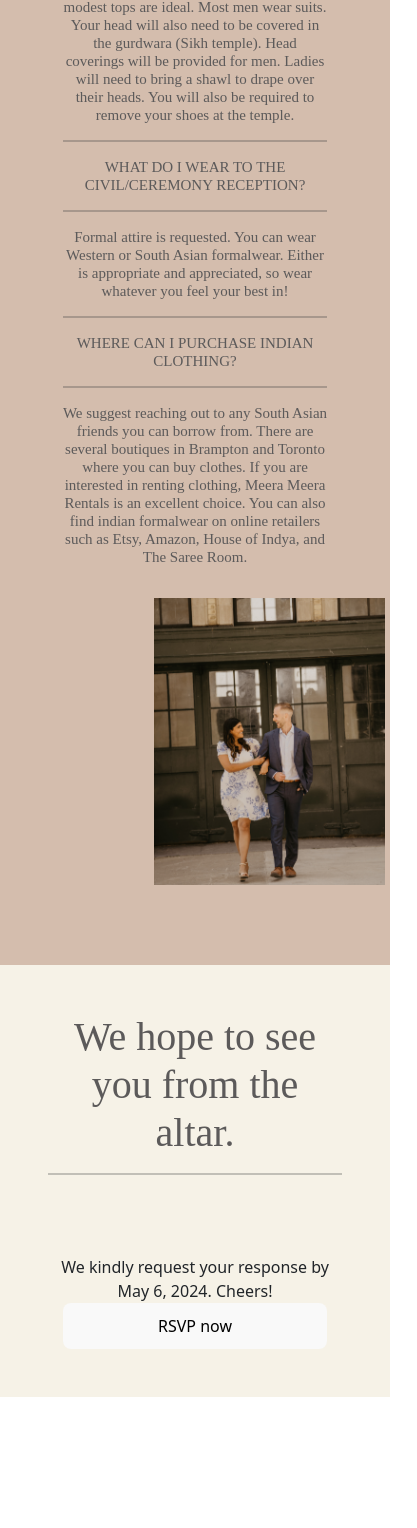
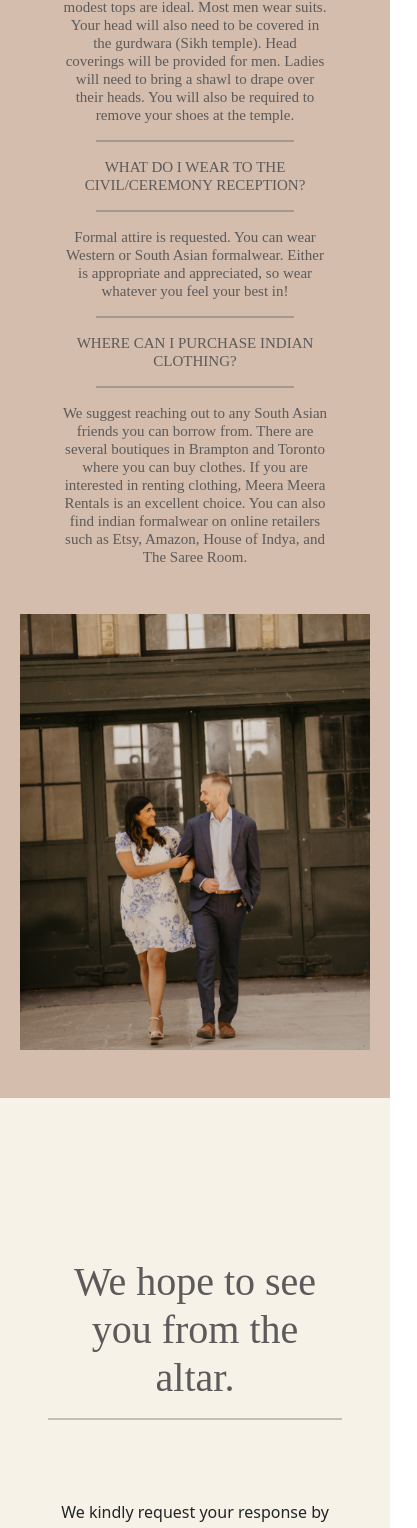
Before and after one commit to MichaelSault/TanyaWeddingWebsite, a React (Vite) app: page /#/ in a window 390 px wide. Shown: the part 6373-7901 px from the top of the page, 417 px wide, since content can reach past the window. Before the commit the page ends 7770 px from the top, so only its background shows below. Built offline with nearby package versions, Linux system fonts and the light colour scheme.

Commit message:
front-end layout now resizes responsively based on screen size

```diff
--- a/src/App.css
+++ b/src/App.css
@@ -26,8 +26,17 @@
   width: 50%;
   /* border-style: dashed; */
   display: flex;
-  flex-direction: column;
+  flex-direction: row;
   text-align: left;
+  justify-content: center;
+
+}
+
+.attireImage {
+  padding-top: 3em;
+  width: 70%;
+  height: fit-content;
+  min-width: 350px;
 }
 
 body {
@@ -360,6 +369,11 @@ hr {
   border-width: 2px;
 }
 
+.hrAttire {
+  align-self: center;
+  width: 75%;
+}
+
 .hrFaq {
   width: 75%;
 }
@@ -367,6 +381,11 @@ hr {
 .hrSongTitle {
   align-self: center;
   width: 45%;
+}
+
+.hrRSVP {
+  align-self: center;
+  width: 100%;
 }
 
 .ImageHeader {
@@ -445,10 +464,10 @@ hr {
   display: flex;
   flex-direction: row;
   flex-wrap: wrap;
-  align-items: flex-start;
+  align-items: center;
   height: 100vh;
   justify-content: center;
-  padding: 3em 3em;
+  padding: 10em 3em;
   /* border-style: dashed; */
   background-color: #f6f2e7;
 }
@@ -479,10 +498,12 @@ hr {
   display: flex;
   flex-direction: column;
   text-align: left;
+  justify-content: center;
 }
 
 .rsvpTagButton {
-  width: 90%;
+  width: 15em;
+  background-color: #7cbeba60;
 }
 
 .scheduleImageSubCol {
@@ -708,4 +729,9 @@ hr {
     text-align: center;
   }
 
+  .attireImage {
+    padding-top: 5em;
+    max-width: 525px;
+  }
+
 }
--- a/src/components/RSVPTag.compopnent.jsx
+++ b/src/components/RSVPTag.compopnent.jsx
@@ -7,10 +7,10 @@ function RSVPTag() {
     return (
         <>
             <div className='rsvpRow'>
-
-                        <h6>We hope to see you from the altar.</h6>
-                    <hr/>
-
+            <div className='rsvpTitle'>
+                    <h6>We hope to see you from the altar.</h6>
+                    <hr className='hrRSVP'/>
+            </div>
                 <div className='rsvpDeadline'>
                     <h7>We kindly request your response by May 6, 2024.  Cheers!</h7>
                     <button className='rsvpTagButton'>RSVP now</button>
--- a/src/components/attire.component.jsx
+++ b/src/components/attire.component.jsx
@@ -15,21 +15,21 @@ function Attire() {
                 <div className='attireQuestionsCol'>
                     <div className='attireTitleSubCol'>
                         <h2>WHAT DO I WEAR TO THE ANAND KARAJ?</h2>
-                        <hr/>
+                        <hr className='hrAttire'/>
                         <h2>You will be required to sit on the ground during the ceremony for approximately 1 hour. Comfortable pants, long dresses and modest tops are ideal. Most men wear suits. Your head will also need to be covered in the gurdwara (Sikh temple). Head coverings will be provided for men. Ladies will need to bring a shawl to drape over their heads. You will also be required to remove your shoes at the temple. </h2>
-                        <hr/>
+                        <hr className='hrAttire'/>
                         <h2>WHAT DO I WEAR TO THE CIVIL/CEREMONY RECEPTION?</h2>
-                        <hr/>
+                        <hr className='hrAttire'/>
                         <h2>Formal attire is requested. You can wear Western or South Asian formalwear. Either is appropriate and appreciated, so wear whatever you feel your best in!  </h2>
-                        <hr/>
+                        <hr className='hrAttire'/>
                         <h2>WHERE CAN I PURCHASE INDIAN CLOTHING?</h2>
-                        <hr/>
+                        <hr className='hrAttire'/>
                         <h2>We suggest reaching out to any South Asian friends you can borrow from. There are several boutiques in Brampton and Toronto where you can buy clothes. If you are interested in renting clothing, Meera Meera Rentals is an excellent choice. You can also find indian formalwear on online retailers such as Etsy, Amazon, House of Indya, and The Saree Room. </h2>
 
                     </div>
                 </div>
                 <div className='attirePhotoCol'>
-                        <img src={AttireExample} className='scheduleImageSubCol' alt="Wedding Photo"/>
+                        <img src={AttireExample} className='attireImage' alt="Wedding Photo"/>
                 </div>
             </div>
         </>
```
